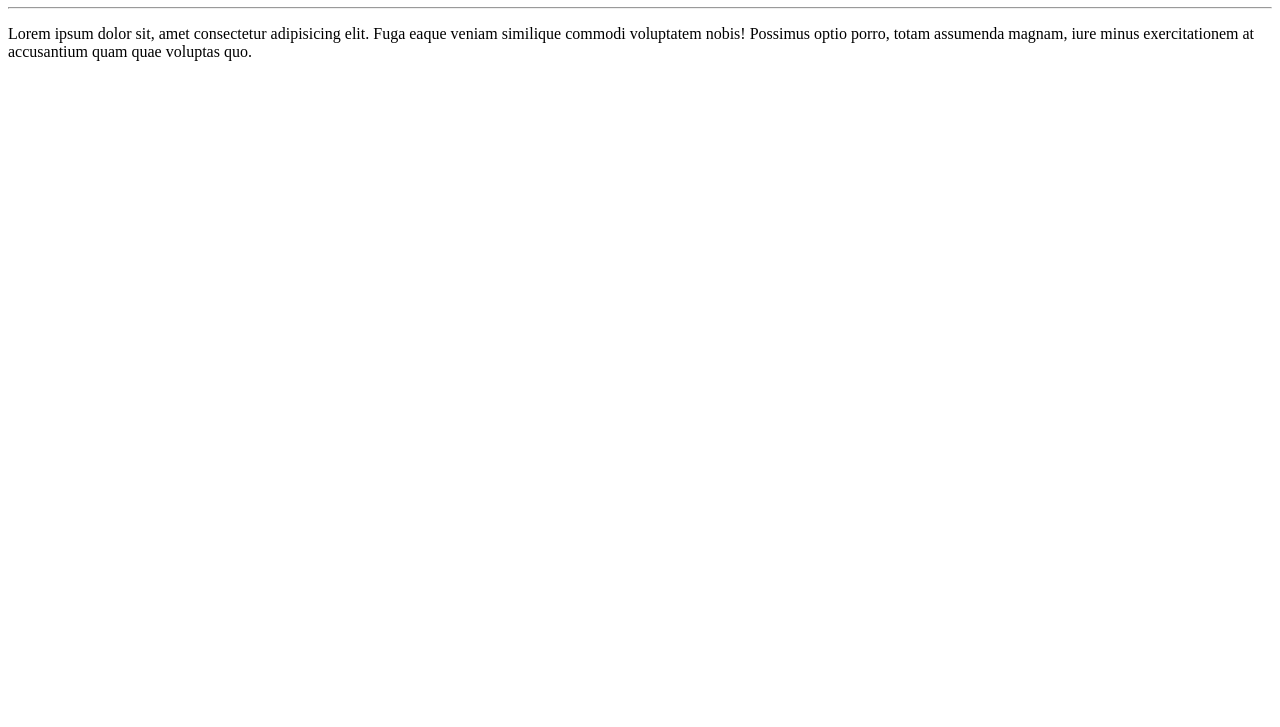
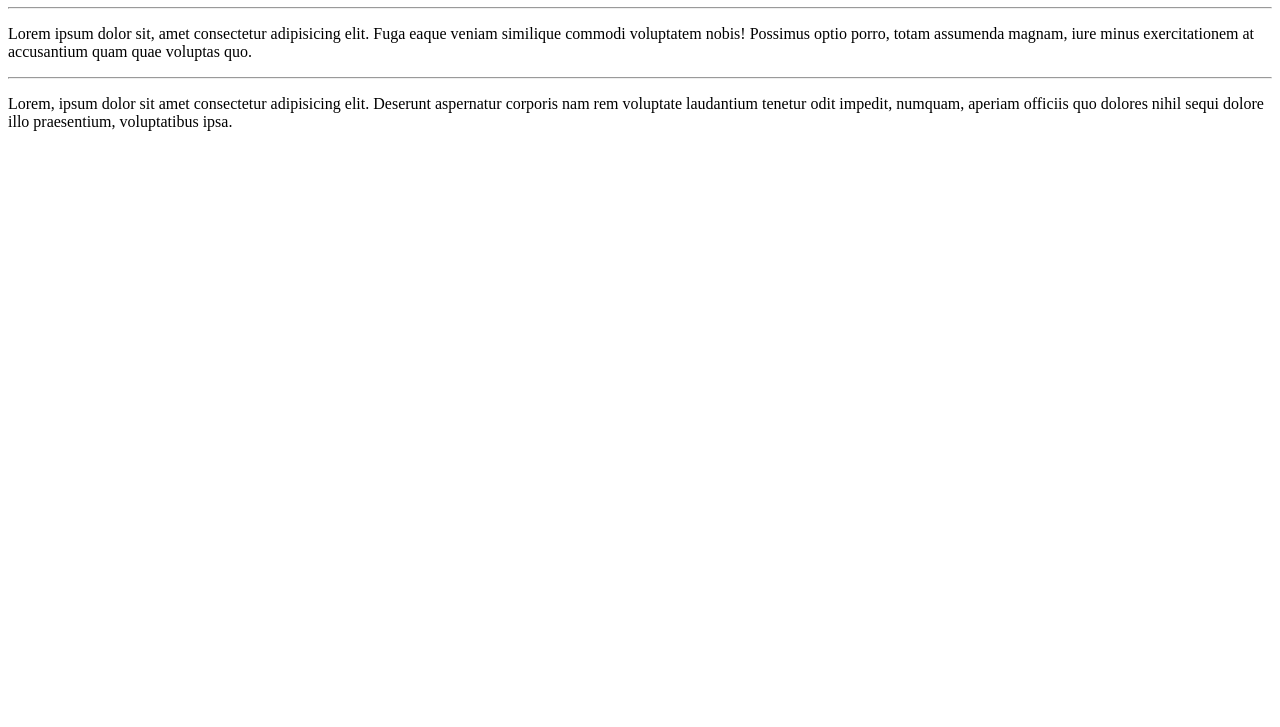
Before and after one commit to Denis-DRS/HelloWorld, a plain HTML site: page siteExemplo/index.html in a window 1280 px wide. Shown: the part 73-800 px from the top of the page. Drawn offline with Linux system fonts and the light colour scheme.

Commit message:
Adicionei um paragrafo
Novo paragrafo no index.

```diff
--- a/siteExemplo/index.html
+++ b/siteExemplo/index.html
@@ -9,5 +9,7 @@
     <h1> Olá Mundo! </h1>
     <hr>
     <p> Lorem ipsum dolor sit, amet consectetur adipisicing elit. Fuga eaque veniam similique commodi voluptatem nobis! Possimus optio porro, totam assumenda magnam, iure minus exercitationem at accusantium quam quae voluptas quo. </p>
+    <hr>
+    <p> Lorem, ipsum dolor sit amet consectetur adipisicing elit. Deserunt aspernatur corporis nam rem voluptate laudantium tenetur odit impedit, numquam, aperiam officiis quo dolores nihil sequi dolore illo praesentium, voluptatibus ipsa. </p>
 </body>
 </html>
```
